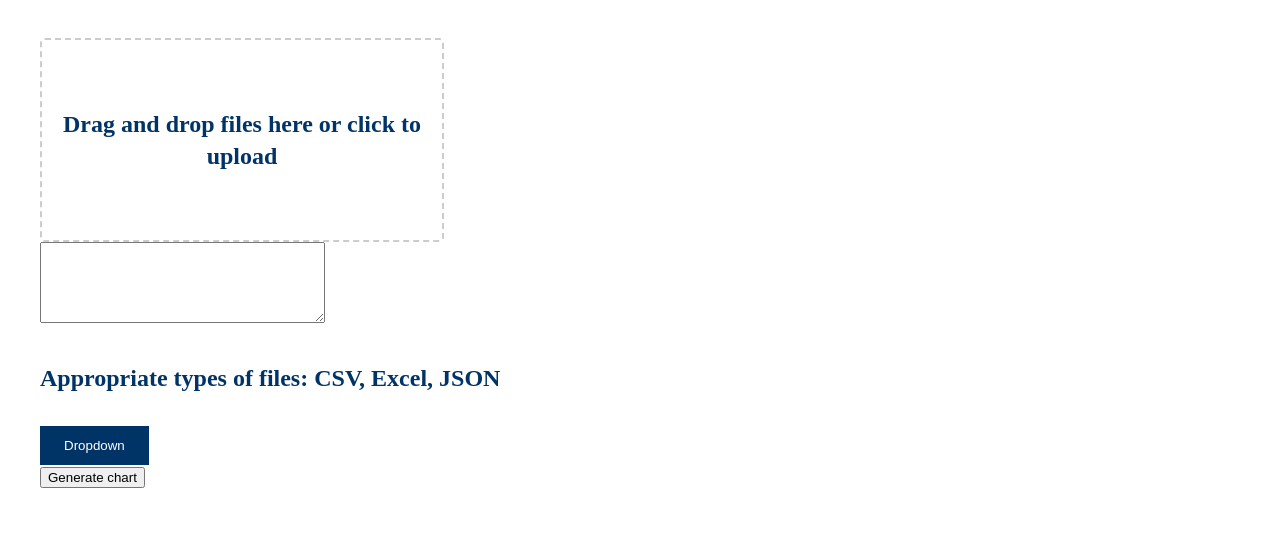
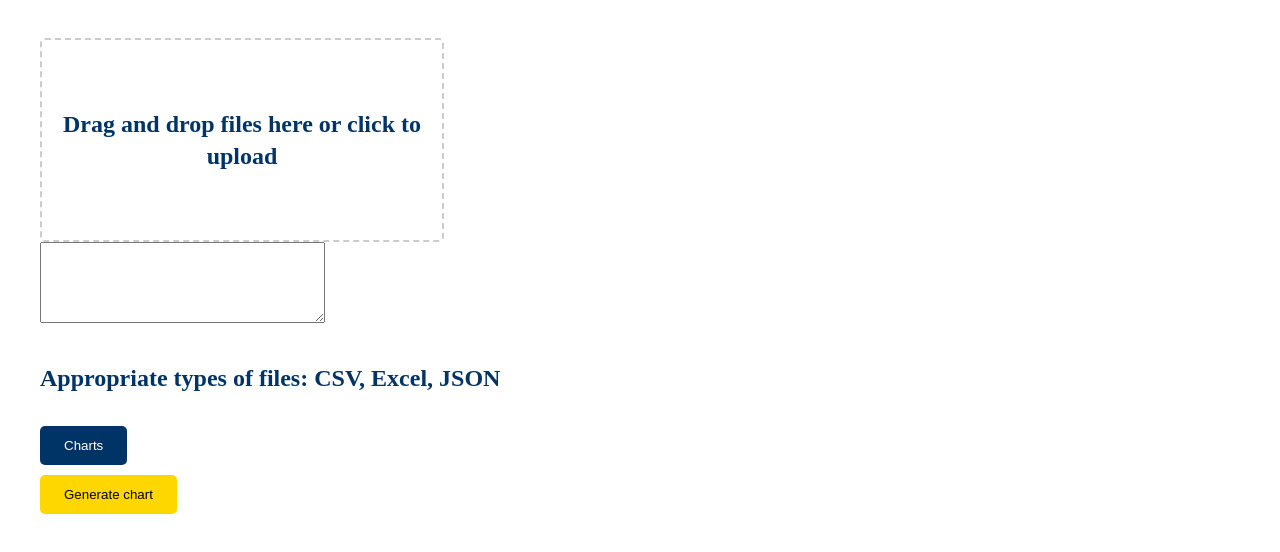
Before and after one commit to m1liaron/MFA_data_charts, a website built with Vite: page index.html in a window 1280 px wide. Shown: the part 106-658 px from the top of the page. Built offline with nearby package versions, Linux system fonts and the light colour scheme.

Commit message:
feat: add styles for button
Took 16 minutes

```diff
--- a/index.html
+++ b/index.html
@@ -43,7 +43,7 @@
             <h4>Appropriate types of files: CSV, Excel, JSON</h4>
 
             <div class="dropdown">
-              <button class="button-primary" id="dropdown-button">Dropdown</button>
+              <button class="button-primary" id="dropdown-button">Charts</button>
               <div id="dropdown-menu" class="charts__dropdown__container hide">
                 <button id="btn__chart__line" class="button-primary">Line chart</button>
                 <button id="btn__chart__bar" class="button-primary">Bar chart</button>
@@ -51,12 +51,12 @@
               </div>
             </div>
 
-            <button >Generate chart</button>
+            <button class="button-secondary generate__charts__button">Generate chart</button>
 
             <div id="file-list"></div>
         </section>
         <section class="export__container"></section>
     </main>
-    <script src="script.js"></script>
+    <script src="src/script.js"></script>
 </body>
 </html>
--- a/styles.css
+++ b/styles.css
@@ -49,10 +49,11 @@ body {
 .button-primary {
     background-color: var(--primary-blue);
     color: var(--white);
-    border-radius: 0;
+    border-radius: 5px;
     padding: 12px 24px;
     outline: none;
     border: none;
+    cursor: pointer;
 }
 
 .button-primary:hover {
@@ -62,8 +63,11 @@ body {
 .button-secondary {
     background-color: var(--golden-accent);
     color: var(--black);
-    border-radius: 0;
+    border-radius: 5px;
     padding: 12px 24px;
+    outline: none;
+    border: none;
+    cursor: pointer;
 }
 
 .button-secondary:hover {
@@ -371,5 +375,11 @@ header {
     }
 
     .charts__dropdown__container {
+        position: absolute;
 
+      width: 1rem;
     }
+
+    .generate__charts__button {
+        margin-top: 10px;
+    }
```
Also changed, not shown: package.json (added, +19 -0 lines), src/script.js (renamed from script.js), 1 other file.
